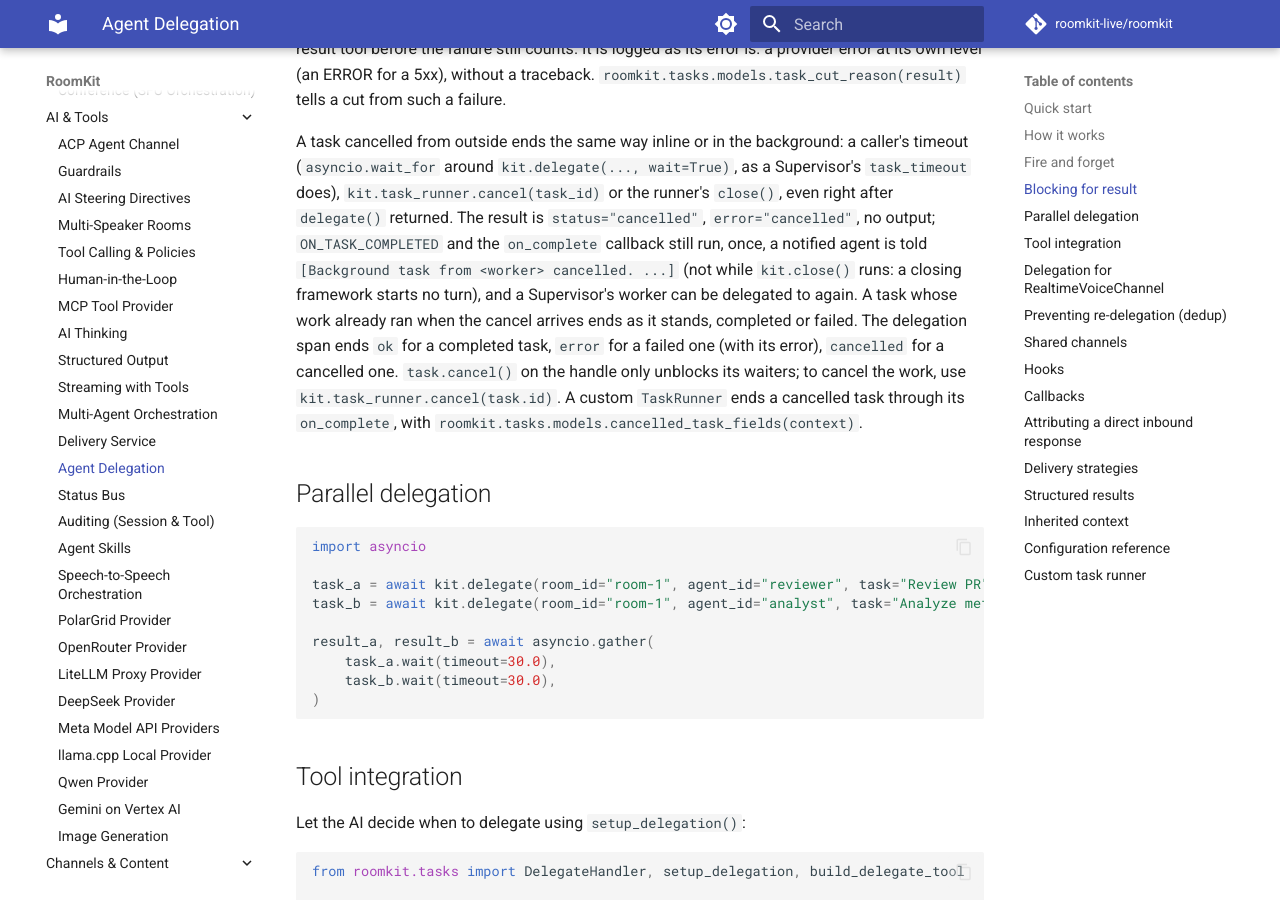
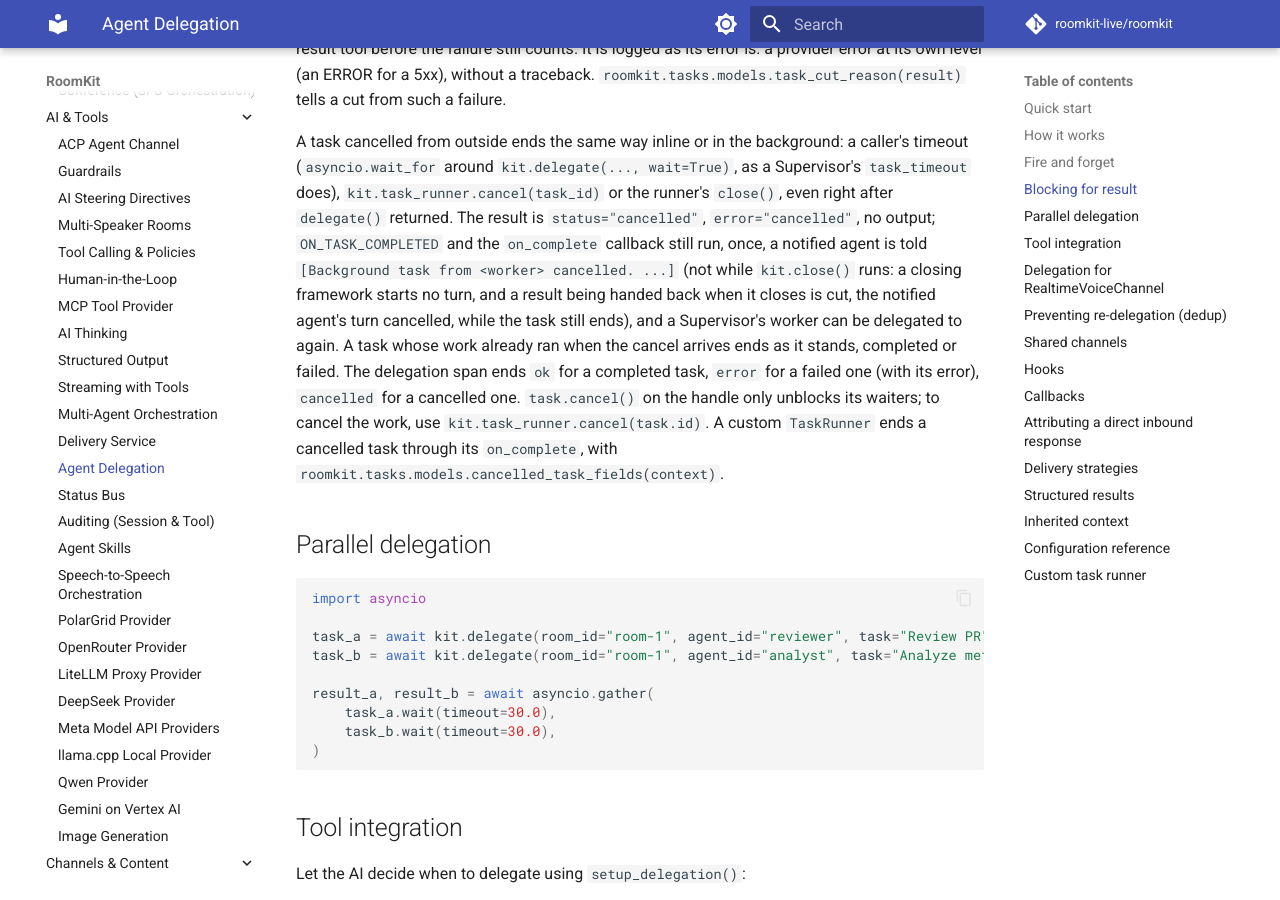
Before and after one commit to roomkit-live/roomkit-docs, an MkDocs documentation site: the page built from docs/guides/agent-delegation.md, in a window 1280 px wide and 900 px high, scrolled down 2548 px. Built offline with MkDocs 1.6.1 and Material for MkDocs 9.7.7, drawn with Linux system fonts in a browser that asks for light colours; comment, search, counter and statistics services are not loaded.

Commit message:
docs(delegation): a result being handed back when the framework closes is cut, the task still ends (RMK-514)

```diff
--- a/docs/guides/agent-delegation.md
+++ b/docs/guides/agent-delegation.md
@@ -125,8 +125,9 @@ the runner's `close()`, even right after `delegate()` returned. The result is
 `status="cancelled"`, `error="cancelled"`, no output; `ON_TASK_COMPLETED` and
 the `on_complete` callback still run, once, a notified agent is told
 `[Background task from <worker> cancelled. ...]` (not while `kit.close()`
-runs: a closing framework starts no turn), and a Supervisor's worker can be
-delegated to again. A task whose work already ran when the cancel arrives
+runs: a closing framework starts no turn, and a result being handed back when
+it closes is cut, the notified agent's turn cancelled, while the task still
+ends), and a Supervisor's worker can be delegated to again. A task whose work already ran when the cancel arrives
 ends as it stands, completed or failed. The delegation span ends `ok` for a
 completed task, `error` for a failed one (with its error), `cancelled` for a
 cancelled one. `task.cancel()` on the handle only unblocks its waiters; to
```
